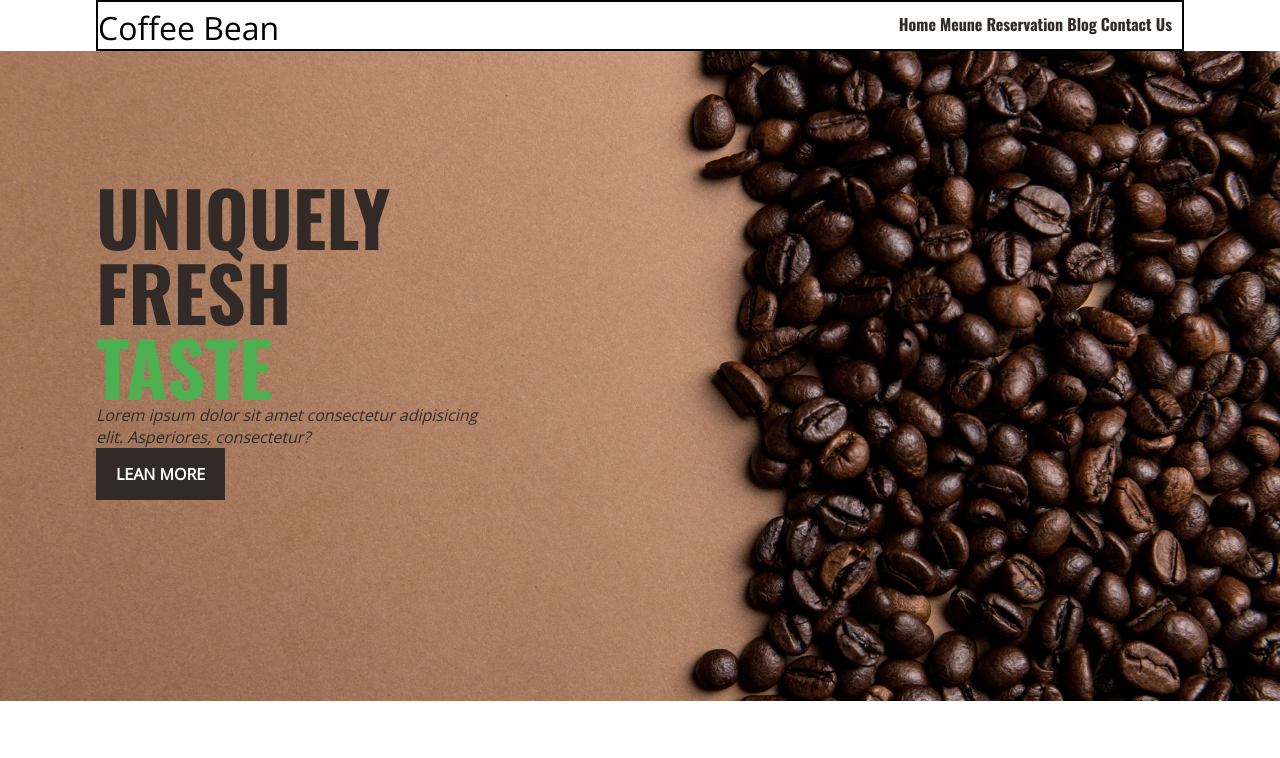
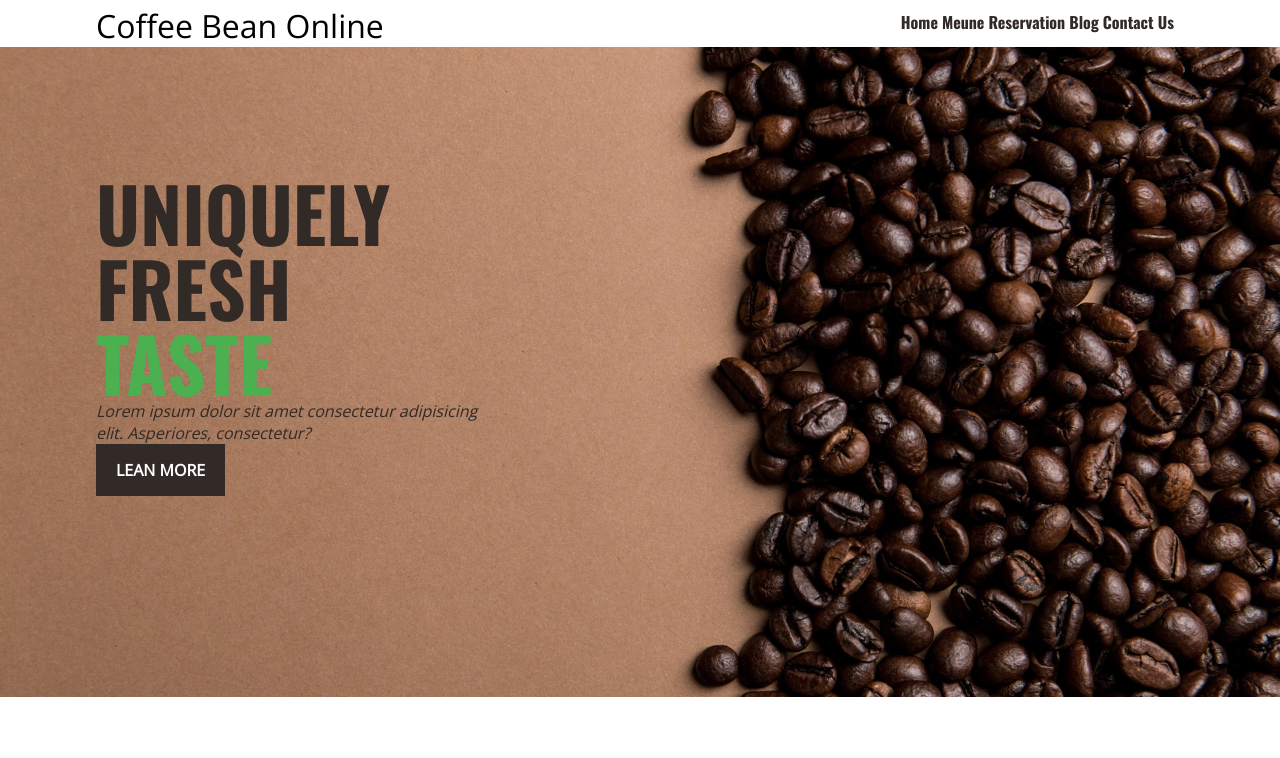
Before and after one commit to hidakatakeshi/coffeebean, a plain HTML site: page index.html in a window 1280 px wide. Shown: the top 758 px of the page. Drawn offline with nearby package versions, Linux system fonts and the light colour scheme.

Commit message:
change logo name

```diff
--- a/assets/css/style.css
+++ b/assets/css/style.css
@@ -28,7 +28,7 @@ p,input,label,span,a{
 
 /* header area */
 .nav{
-    border: 2px solid black;
+    /* border: 2px solid black; */
     overflow: auto;
     width: 85%;
     margin: 0 auto 0 auto;
--- a/index.html
+++ b/index.html
@@ -10,7 +10,7 @@
     <div class="wrapper">
         <!-- header area -->
         <div class="nav">
-            <h1><a href="#">Coffee Bean</a></h1>
+            <h1><a href="#">Coffee Bean Online</a></h1>
             <ul class="nav-linls">
                 <li><a href="#">Home</a></li>
                 <li><a href="#">Meune</a></li>
```
